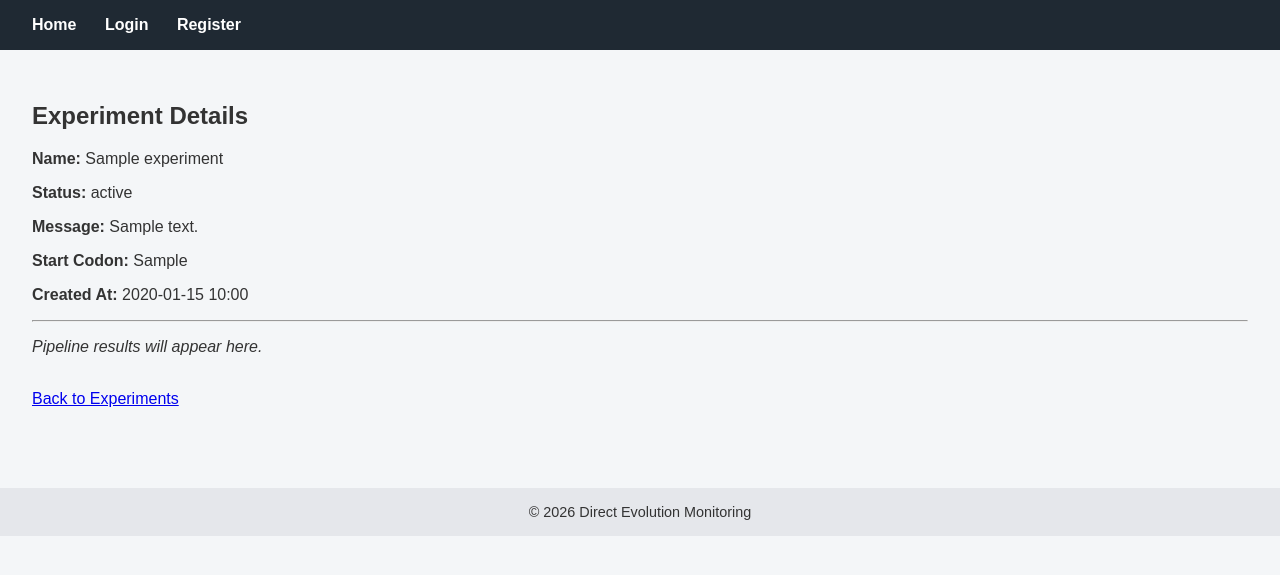
After one commit to sumaiyazainab/group-project-monetery-, a Flask app: page /experiments/1 in a window 1280 px wide. The commit adds this page. Shown: the top 575 px of the page. Run offline with Flask 3, Linux system fonts and the light colour scheme; tables that the repository leaves empty hold one stand-in row (values such as "Sample post").

Commit message:
Add experiment detail page

```diff
--- a/app.py
+++ b/app.py
@@ -11,17 +11,17 @@ app.config["SQLALCHEMY_TRACK_MODIFICATIONS"] = False
 
 db.init_app(app)
 
-#Home page
+#Creating a home page route
 @app.route("/")
 def home():
     return render_template("home.html")
 
-#Login route
+#Creating a user login route
 @app.route("/login", methods=["GET", "POST"])
 def login():
     return render_template("login.html")
 
-#Registration route
+#Creating a user registration route
 @app.route("/register", methods=["GET", "POST"])
 def register():
     if request.method == "POST":
@@ -71,6 +71,13 @@ def list_experiments():
     experiments = Experiment.query.order_by(Experiment.created_at.desc()).all()
     return render_template("experiments.html", experiments=experiments)
 
+#Creating a route to view experiment details
+@app.route("/experiments/<int:experiment_id>")
+def experiment_detail(experiment_id):
+    experiment = Experiment.query.get_or_404(experiment_id)
+    return render_template("experiment_detail.html", experiment=experiment)
+
+
 if __name__ == "__main__":
     with app.app_context():
         db.create_all()
--- /dev/null
+++ b/templates/experiment_detail.html
@@ -0,0 +1,18 @@
+{% extends "base.html" %}
+
+{% block content %}
+<h2>Experiment Details</h2>
+
+<p><strong>Name:</strong> {{ experiment.name }}</p>
+<p><strong>Status:</strong> {{ experiment.status }}</p>
+<p><strong>Message:</strong> {{ experiment.message or "No message yet" }}</p>
+<p><strong>Start Codon:</strong> {{ experiment.start_codon or "Default" }}</p>
+<p><strong>Created At:</strong> {{ experiment.created_at.strftime("%Y-%m-%d %H:%M") }}</p>
+
+<hr>
+
+<p><em>Pipeline results will appear here.</em></p>
+
+<br>
+<a href="{{ url_for('list_experiments') }}">Back to Experiments</a>
+{% endblock %}
--- a/templates/experiments.html
+++ b/templates/experiments.html
@@ -15,7 +15,11 @@
 
     {% for experiment in experiments %}
     <tr>
-        <td>{{ experiment.name }}</td>
+        <td>
+  <a href="{{ url_for('experiment_detail', experiment_id=experiment.id) }}">
+    {{ experiment.name }}
+  </a>
+</td>
         <td>{{ experiment.status }}</td>
         <td>{{ experiment.message or "-" }}</td>
         <td>{{ experiment.start_codon or "Default" }}</td>
```
